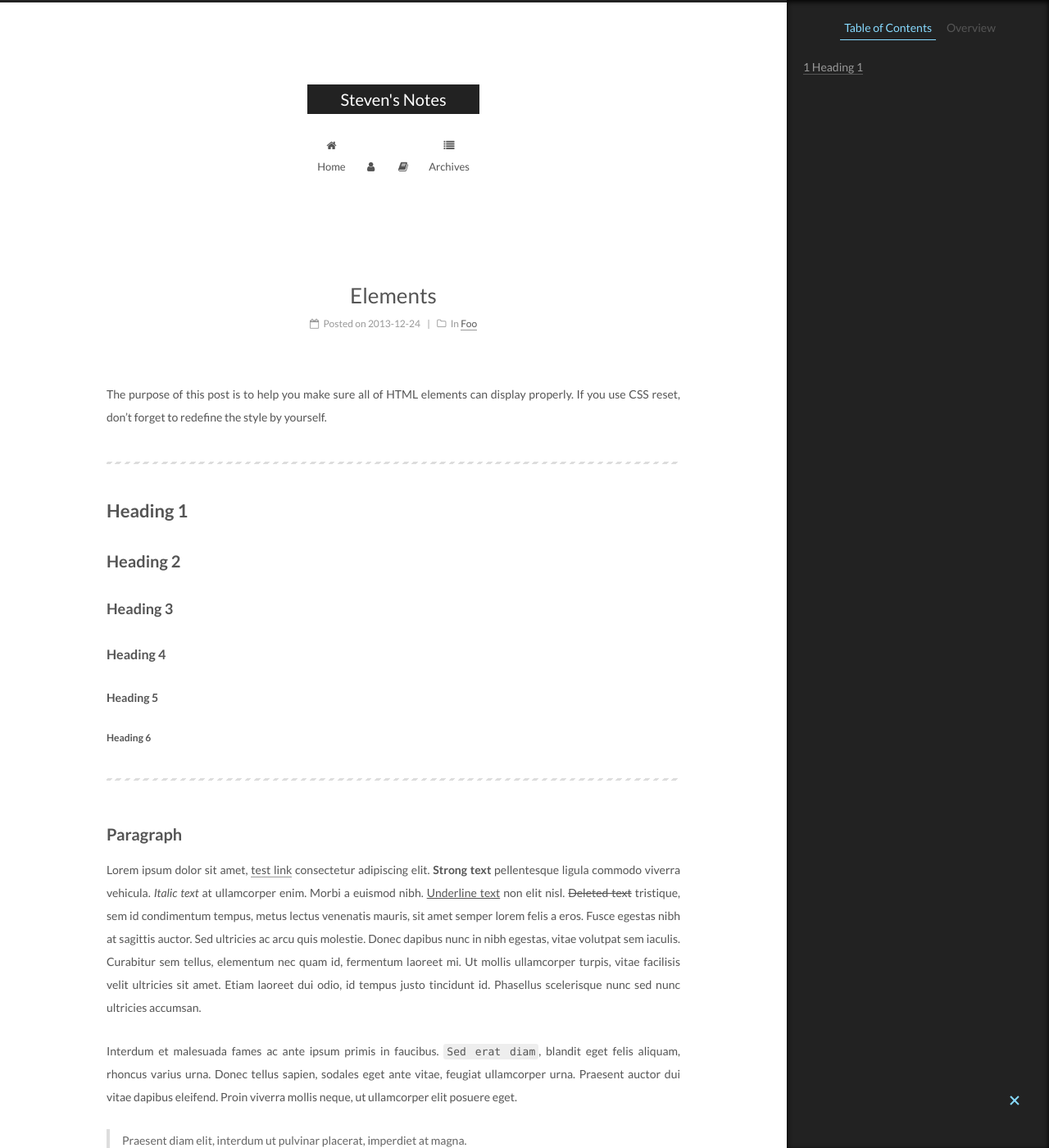
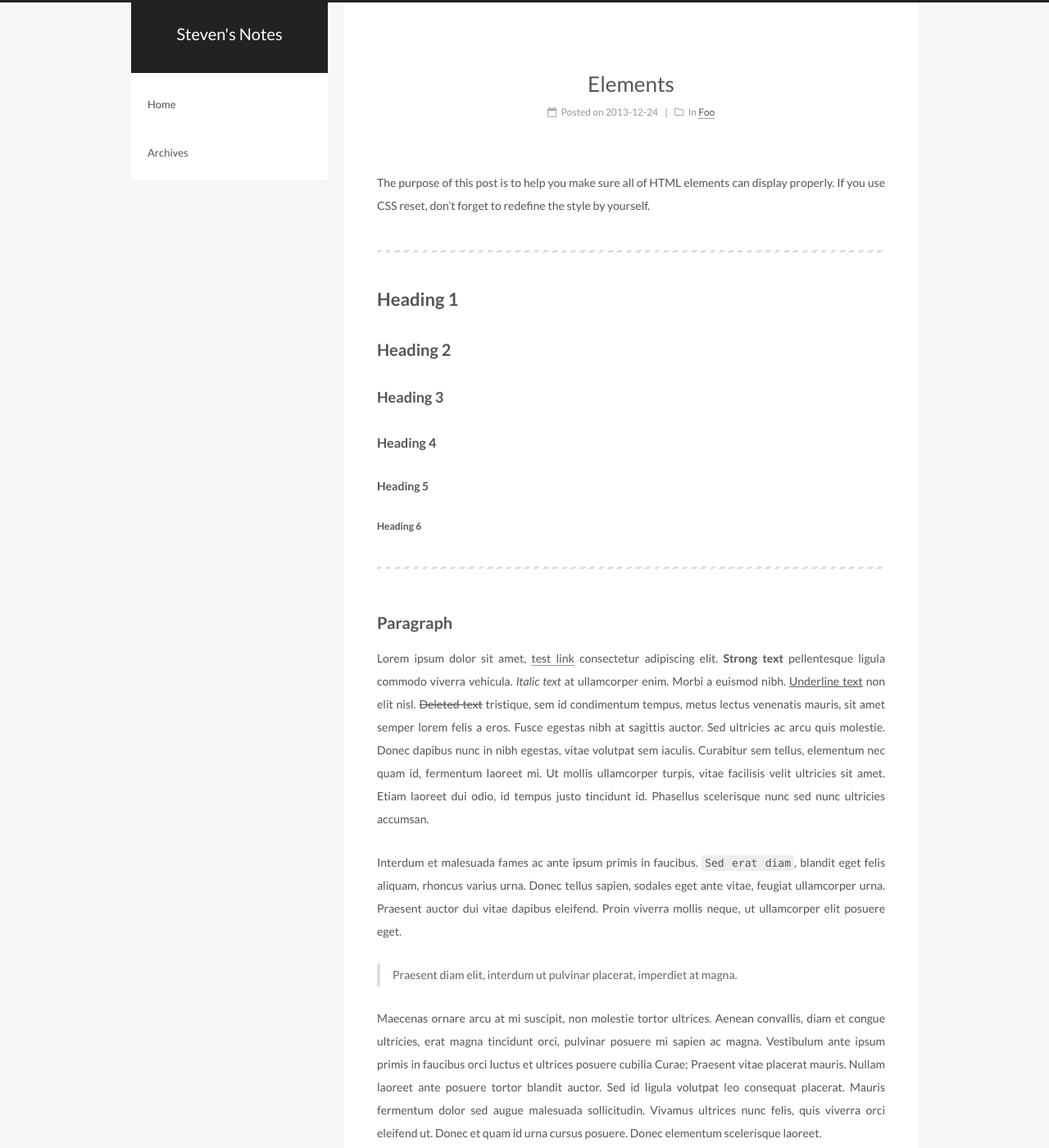
Before and after one commit to sd-zhang/sd-zhang.github.io, a Jekyll site: the page built from _posts/2013-12-24-elements.md, in a window 1280 px wide and 1400 px high. Shown: the whole window at 82% size. Built offline with Jekyll 4.4.1, drawn with Linux system fonts in a browser that asks for light colours.

Commit message:
remove sidebar

```diff
--- a/_config.yml
+++ b/_config.yml
@@ -134,7 +134,7 @@ menu:
 #   Key is the name of menu item and value is the name of FontAwesome icon. Key is case-senstive.
 #   When an question mask icon presenting up means that the item has no mapping icon.
 menu_icons:
-  enable: true
+  enable: false
   #KeyMapsToMenuItemKey: NameOfTheIconFromFontAwesome
   home: home
   cv: user
@@ -154,9 +154,9 @@ menu_icons:
 # ---------------------------------------------------------------
 
 # Schemes
-scheme: Muse
+# scheme: Muse
 # scheme: Mist
-#scheme: Pisces
+scheme: Pisces
 
 
 # ---------------------------------------------------------------
@@ -267,10 +267,10 @@ sidebar:
   #  - always  expand for all pages automatically
   #  - hide    expand only when click on the sidebar toggle icon.
   #  - remove  Totally remove sidebar including sidebar toggle.
-  display: post
+  # display: post
   #display: always
   #display: hide
-  #display: remove
+  display: remove
 
   # Sidebar offset from top menubar in pixels.
   offset: 12
```
